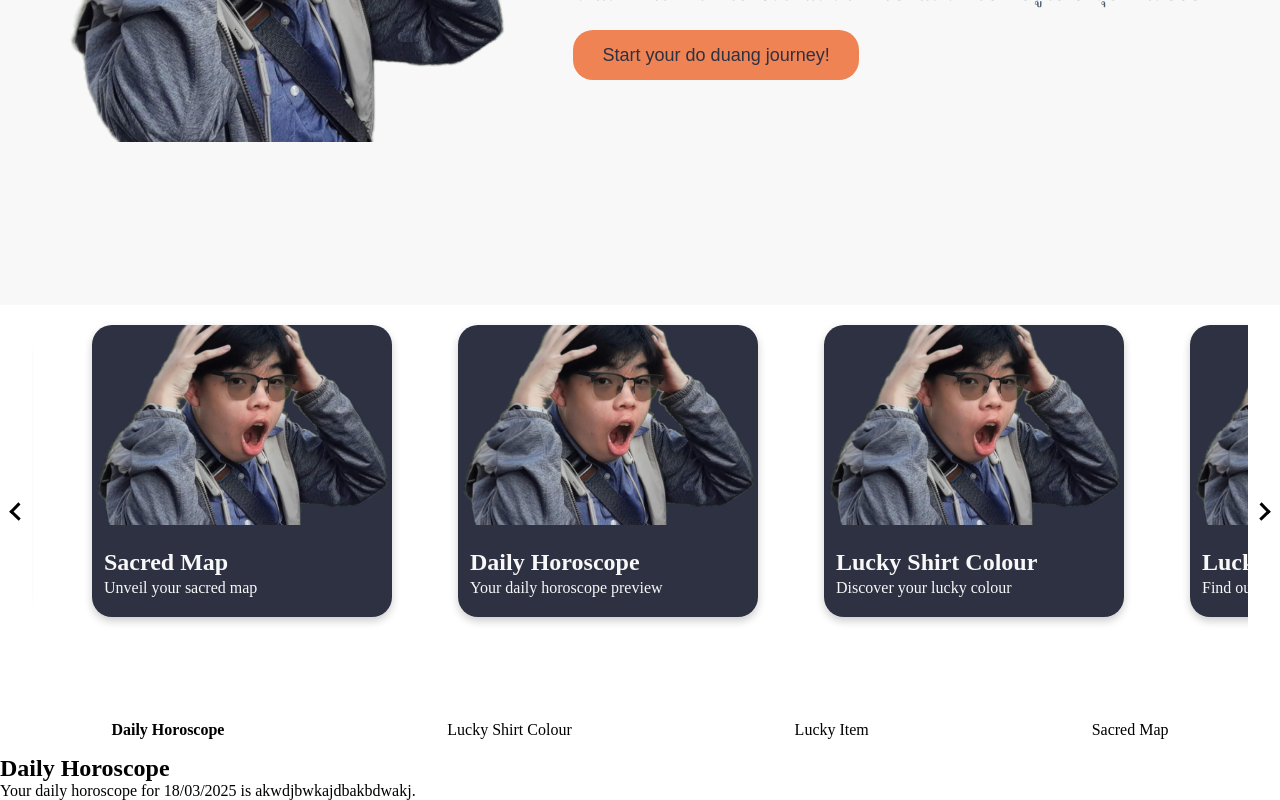
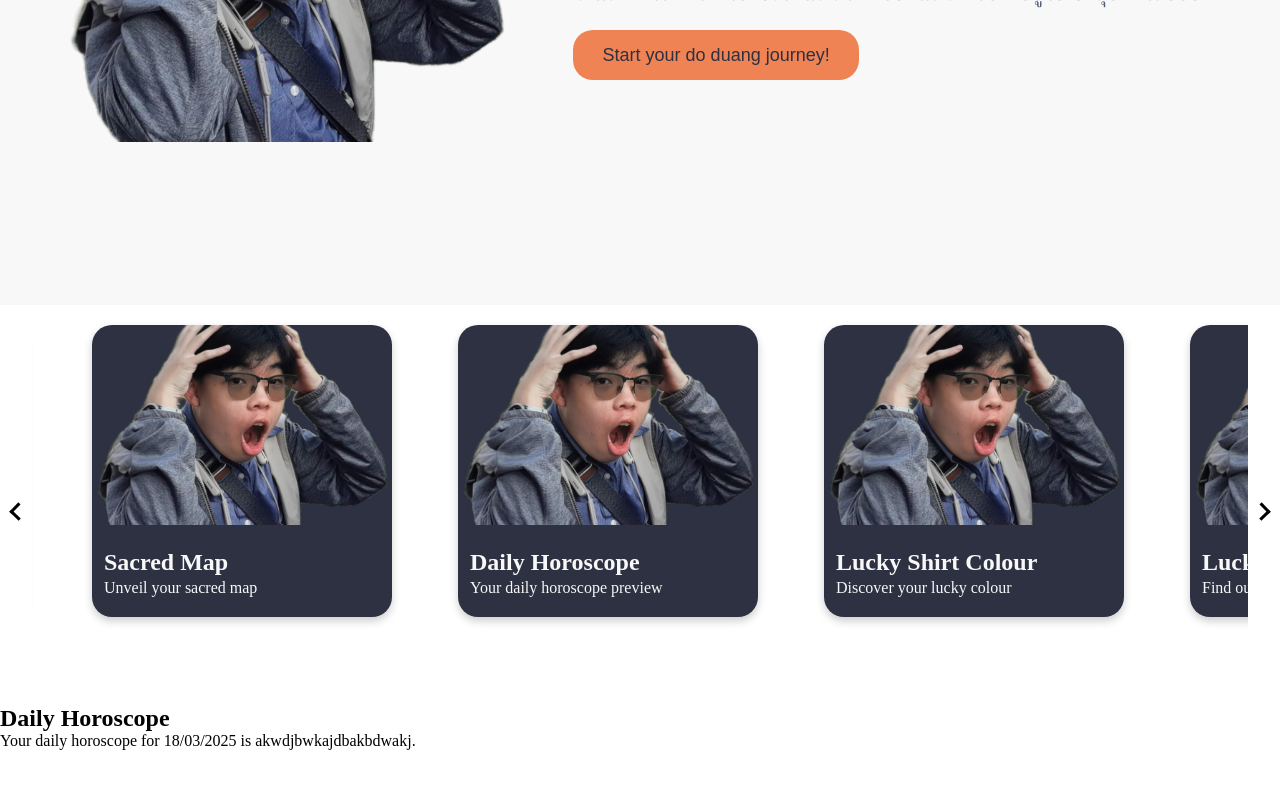
Before and after one commit to FronkTP/UpLuck, a React (Vite) app in the folder frontend/: page / in a window 1280 px wide. Shown: the part 495-1295 px from the top of the page. After the commit the page ends 1245 px from the top, so only its background shows below. Built offline with nearby package versions, Linux system fonts and the light colour scheme.

Commit message:
remove redundant component

```diff
--- a/frontend/pages/Home.jsx
+++ b/frontend/pages/Home.jsx
@@ -37,7 +37,6 @@ export default function Home() {
                 setSelectedCard={setSelectedCard}
                 target={targetRef}
             />
-            <FortuneNavbar onSelect={setSelected} selected={selected} />
             {renderComponent()}
         </>
     )
```
